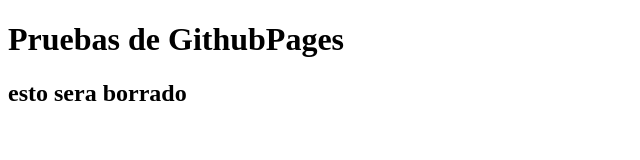
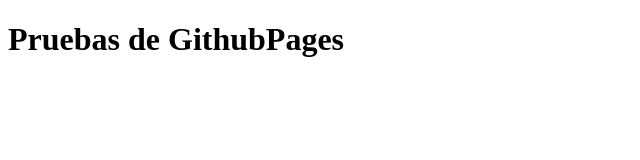
Before and after one commit to No-Igna/prueba-ghpage, a plain HTML site: page index.html in a window 1280 px wide. Shown: the whole page, without its empty margins (0-640 px from the left). Drawn offline with Linux system fonts and the light colour scheme.

Commit message:
h2 deleted

```diff
--- a/index.html
+++ b/index.html
@@ -7,6 +7,5 @@
 </head>
 <body>
 	<h1>Pruebas de GithubPages</h1>
-	<h2>esto sera borrado</h2>
 </body>
 </html>
```
